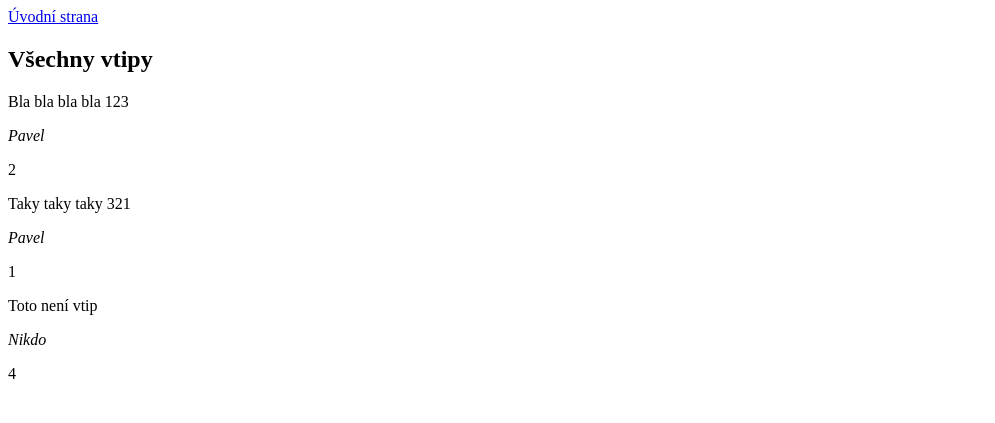
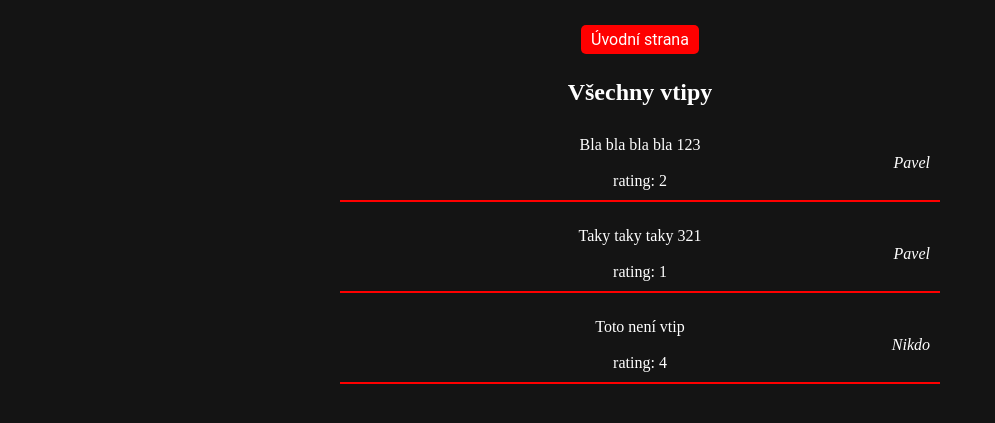
Before and after one commit to Pajix/Kurz_django_06_2025, a Django app: page /all-jokes in a window 1280 px wide. Shown: the top 423 px of the page, without its empty margins (0-995 px from the left). Run offline with Django 5.2, Linux system fonts and the light colour scheme; data comes from the database, SQL or seed files in the repository.

Commit message:
Dokoncena lekce 158 - formular - stylovani stranky s vtipy

```diff
--- /dev/null
+++ b/funnypage/jokesapp/static/jokesapp/all-jokes.css
@@ -0,0 +1,47 @@
+* {
+    margin: 0;
+    padding: 0;
+    box-sizing: border-box;
+}
+
+body {
+    background-color: #141414;
+    color: white;
+}
+
+.jokes {
+    text-align: center;
+}
+
+.jokes a {
+    text-decoration: none;
+    color: white;
+    font-family: "Roboto", sans-serif;
+    display: inline-block;
+    margin: 25px 0px;
+    background-color: #ff0000;
+    padding: 5px 10px;
+    border-radius: 5px;
+}
+
+.jokes a:hover {
+    cursor: pointer;
+    background-color: #b06565;
+}
+
+
+.jokes h1 {
+    margin-bottom: 20px;
+}
+
+.one-joke {
+    width: 600px;
+    margin: 15px auto;
+    border-bottom: 2px solid #ff0000;
+    margin-bottom: 10px;
+    padding: 10px;
+}
+
+.joke-author {
+    text-align: right;
+}
--- a/funnypage/jokesapp/templates/jokesapp/all-jokes.html
+++ b/funnypage/jokesapp/templates/jokesapp/all-jokes.html
@@ -5,6 +5,7 @@
 <head>
     <meta charset="UTF-8">
     <title>Document</title>
+    <link rel="stylesheet" href="{% static 'jokesapp/all-jokes.css' %}">
 </head>
 
 <body>
@@ -15,8 +16,8 @@
         {% for one_joke in all_our_jokes %}
             <article class="one-joke">
                 <p>{{ one_joke.joke_text }}</p>
-                <p><em>{{ one_joke.user_name }}</em></p>
-                <p>{{ one_joke.rating }}</p>
+                <p class="joke-author"><em>{{ one_joke.user_name }}</em></p>
+                <p>rating: {{ one_joke.rating }}</p>
             </article>
         {% endfor %}
 
```
